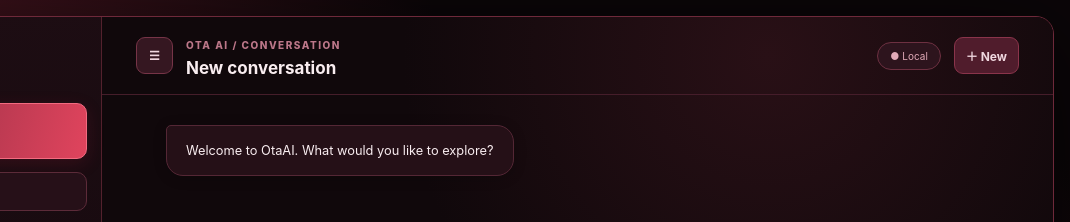
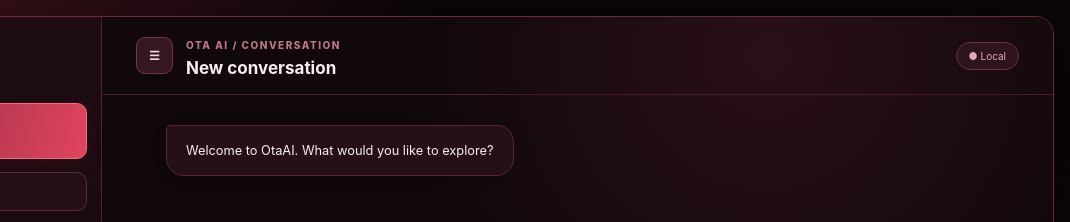
Before and after one commit to OTA-SEB/MiniGPT, a plain HTML site: page docs/index.html in a window 1280 px wide. Shown: the top 222 px of the page, 210-1280 px from the left. Drawn offline with Linux system fonts and the light colour scheme.

Commit message:
Keep new chat actions exclusively within the OtaAI sidebar

```diff
--- a/docs/index.html
+++ b/docs/index.html
@@ -131,7 +131,7 @@
     <button class="secondary icon-button menu-button" id="conversations-toggle" type="button" aria-label="Toggle sidebar" aria-expanded="true" aria-controls="conversations">☰</button>
     <div class="chat-pane-heading"><span class="chat-pane-eyebrow">OTA AI / CONVERSATION</span><h2 id="chat-title">New conversation</h2></div>
     <span class="chat-privacy-pill" id="storage-badge"><span aria-hidden="true">●</span> Local</span>
-    <button class="secondary new-chat-top" id="clear" type="button" title="New chat" aria-label="New chat">＋ <span class="desktop-word">New</span></button>
+
    </header>
    <div class="chat" id="chat" aria-live="polite" aria-relevant="additions text"><article class="bubble bot"><div class="bubble-text">Welcome to OtaAI.</div></article></div>
    <div class="composer-area">
```
